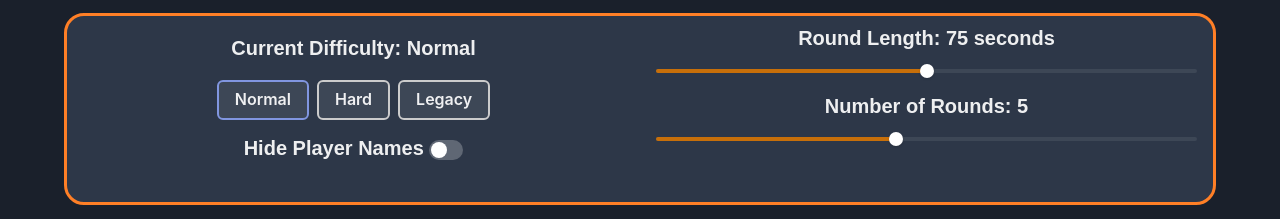
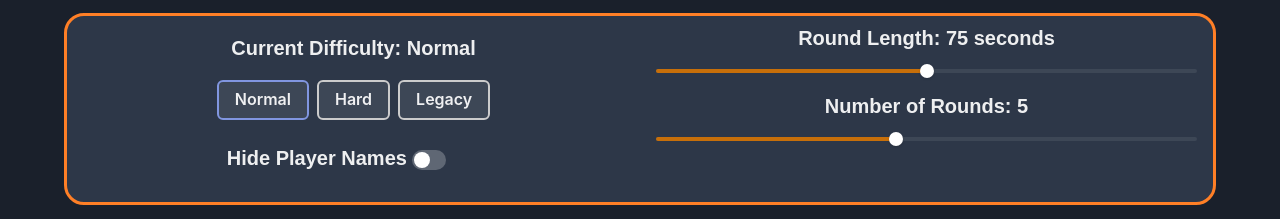
Before and after one commit to vmittal27/hoops-head2head, a React (Vite) app in the folder react-frontend/: page /multiplayer/1 in a window 1280 px wide. Shown: the part 155-374 px from the top of the page. Built offline with nearby package versions, Linux system fonts and the light colour scheme; no server answers; a web font is replaced by a local one.

Commit message:
Revert "added toasts"
This reverts commit 95ce12042244dcbed696381fbf4b1c121068bc72.

```diff
--- a/react-frontend/src/components/Difficulty.jsx
+++ b/react-frontend/src/components/Difficulty.jsx
@@ -6,13 +6,13 @@ import '../css/SinglePlayer.css'
 const DifficultyButton = ({ changeDifficulty, difficulty, roomId, blind, setBlind, isDisabled }) => {
 
     return (
-      <VStack className='difficulty-buttons-group'>
+      <VStack align="flex-start" spacing={4} className='difficulty-buttons-group'>
         <ButtonGroup className='difficulty-buttons-group'>
             <Button isDisabled={isDisabled} className={difficulty === 'normal' ? "selected-difficulty-button": "difficulty-button"} onClick={() => changeDifficulty('normal')}>Normal</Button>
             <Button isDisabled={isDisabled} className={difficulty === 'hard' ? "selected-difficulty-button": "difficulty-button"} onClick={() => changeDifficulty('hard')}>Hard</Button>
             <Button isDisabled={isDisabled} className={difficulty === 'legacy' ? "selected-difficulty-button": "difficulty-button"} onClick={() => changeDifficulty('legacy')}>Legacy</Button>
         </ButtonGroup>
-        <Heading mt='0.5rem' textAlign='center' fontWeight='bold' size='md'>Hide Player Names <Switch isDisabled={isDisabled} isChecked={blind} onChange={() => setBlind((oldBlind) => !oldBlind)}></Switch></Heading>
+        <Heading fontWeight='bold' size='md' m='10px'>Hide Player Names <Switch isDisabled={isDisabled} isChecked={blind} onChange={() => setBlind((oldBlind) => !oldBlind)}></Switch></Heading>
       </VStack>
     );
 };
--- a/react-frontend/src/components/GuessForm.jsx
+++ b/react-frontend/src/components/GuessForm.jsx
@@ -91,13 +91,6 @@ const GuessForm = ({guesses, setGuesses, players, setPlayers, data, setData, mod
                     if (teammates) {
                         getJson(guess)
                         .then((jsonData) => {
-                            toast({
-                                title: "Valid connection!",
-                                status: "success",
-                                isClosable: true,
-                                position: 'bottom-left'
-
-                            })
                             setPlayers(p => [...p, jsonData.name ]);
                             setData({...data, currPlayer : jsonData.name, currPlayerID: jsonData.id});
                             setRoundPath((prev) => [...prev, jsonData.id])
@@ -120,13 +113,6 @@ const GuessForm = ({guesses, setGuesses, players, setPlayers, data, setData, mod
                     }
 
                     else {
-                        toast({
-                            title: "Invalid connection!",
-                            status: "error",
-                            isClosable: true,
-                            position: 'bottom-left'
-
-                        })
                         setGuesses(guesses - 1)
                     }
 
--- a/react-frontend/src/pages/SinglePlayer.jsx
+++ b/react-frontend/src/pages/SinglePlayer.jsx
@@ -37,7 +37,6 @@ function SinglePlayer() {
 	const [difficulty, setDifficulty] = useState('normal');
 
 	const[guesses, setGuesses] = useState(5);
-    const[guessStatus, setGuessStatus] = useState(null)
 
 	const [optimalPath, setOptimalPath] = useState([]);
     const [roundPath, setRoundPath] = useState([]);
```
